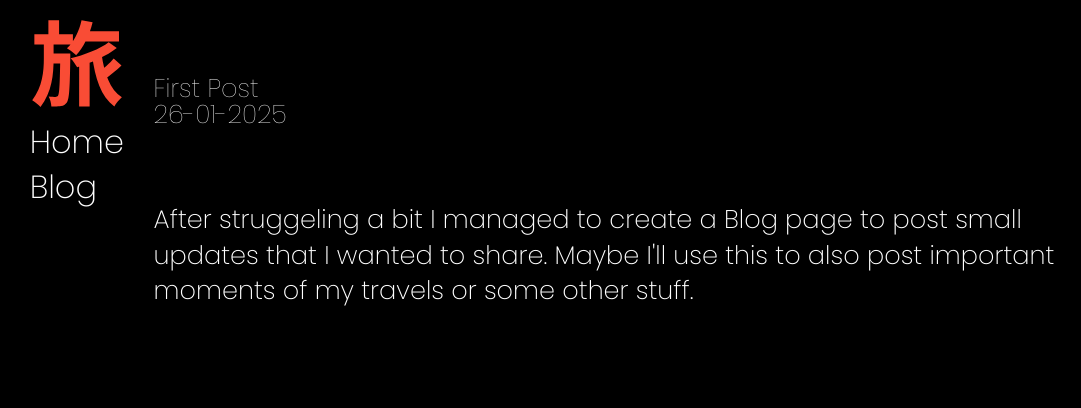
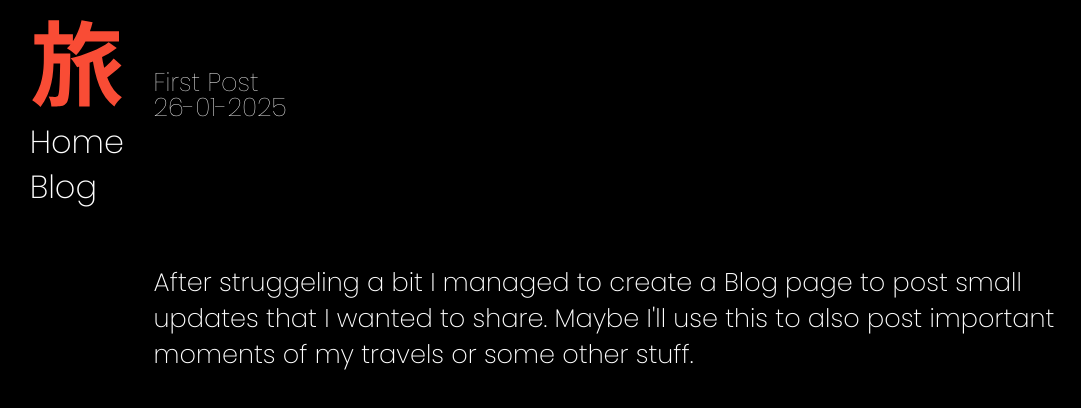
Before and after one commit to Diego-Brandjes/New-Website, a React (Vite) app: page /blog in a window 1280 px wide. Shown: the top 408 px of the page, without its empty margins (0-1081 px from the left). Built offline with nearby package versions, Linux system fonts and the light colour scheme; a web font is replaced by a local one.

Commit message:
sizing changes & removed snap scrolling

```diff
--- a/src/homepage/home.tsx
+++ b/src/homepage/home.tsx
@@ -158,17 +158,17 @@ const Home: React.FC = () => {
 
         {/* About Page */}
         <div className="chapter snap-scroll">
-        <div className="page-card-small animate-on-scroll poppins-thin page-card-text">
+        <div className="page-card-tiny animate-on-scroll poppins-thin">
               <h2 className="poppins-bold">About Me</h2>
             </div>
-            <div className="page-card-small poppins-thin"></div>
-            <div className="page-card-small poppins-thin">
+            <div className="page-card-tiny poppins-thin"></div>
+            <div className="page-card-tiny poppins-thin">
               <p>
               I'm Diego, a travel photographer from the Netherlands with a passion for exploring the world. I capture diverse cultures, landscapes, and stories through my lens, always looking for the beauty in every moment.
               </p>
             </div>
 
-            <div className="page-card-small poppins-thin">
+            <div className="page-card-tiny poppins-thin">
               <ul>
                 <li><h3>Fujifilm XT30II</h3></li>
                 <li><h3>26.1MP</h3></li>
--- a/src/index.css
+++ b/src/index.css
@@ -37,9 +37,13 @@ section {
   color: var(--light-font-color);
   z-index: -2;
 }
-.snap-scroll {
+
+/* Uncomment to add snap scroll */
+/* .snap-scroll {
   scroll-snap-align: start; /* Snaps to the start of each chapter */
-}
+/* } */
+
+
 .parallax::after {
   content: " ";
   position: absolute;
@@ -154,21 +158,25 @@ p {
   gap: 50px; /* Space between elements */
   padding-left: 12vw;
   padding-right: 12vw;
-  padding-top: 6vw;
   background-color: var(--primary);
 }
 
 .page-card-small {
   flex: 1 1 45%; /* Set the width to 45% for both text and image */
+  padding-top: 10vh;
+}
+.page-card-tiny {
+  flex: 1 1 45%; /* Set the width to 45% for both text and image */
 }
 
 .page-card-text {
   line-height: 100%;
-  padding-top: 50px;
+  height: 100vh;
+  padding-top: 15vh;
 }
 
 .page-card-small img {
-  max-width: 80%;
+  max-width: 85%;
   height: auto;
   object-fit: contain; /* Ensure the image fits within both dimensions */
   display: block;
```
